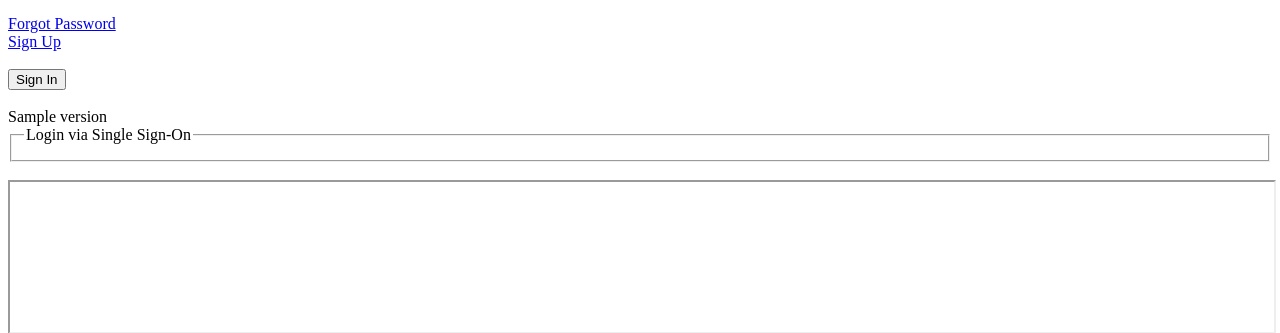
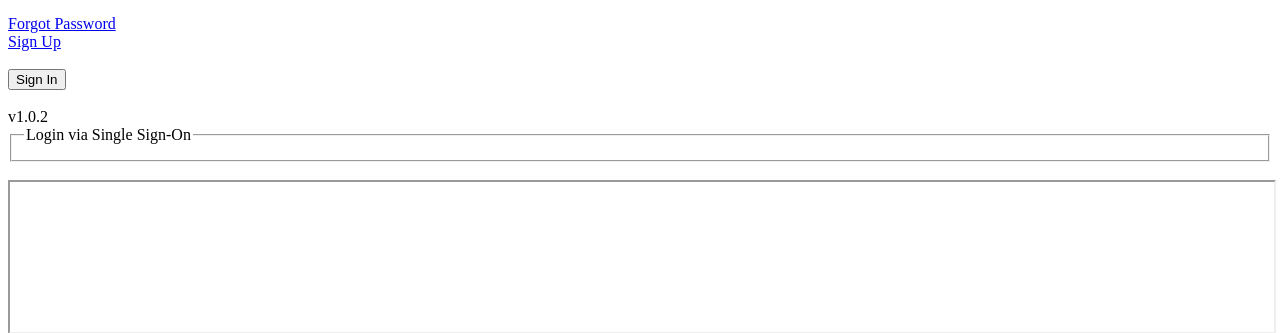
Before and after one commit to willsofts/aimis, a Node project: template views/pages/main.ejs in a window 1280 px wide. Shown: the part 498-831 px from the top of the page. Run offline with Node 20 templates, Linux system fonts and the light colour scheme; the template is opened without the code that fills it: most values are stand-ins (such as "Sample title", 1, 10 or a date in 2020).

Commit message:
Update page_login.ejs

```diff
--- a/views/partials/page_login.ejs
+++ b/views/partials/page_login.ejs
@@ -55,7 +55,7 @@
 													<br/>
 													<div class="row">
 														<div class="col-md-12 text-center">
-															<label class="login-label"><%=meta.version%></label>
+															<label class="login-label">v1.0.2</label>
 														</div>
 													</div>
 													<div id="ssologinlayer">
```
